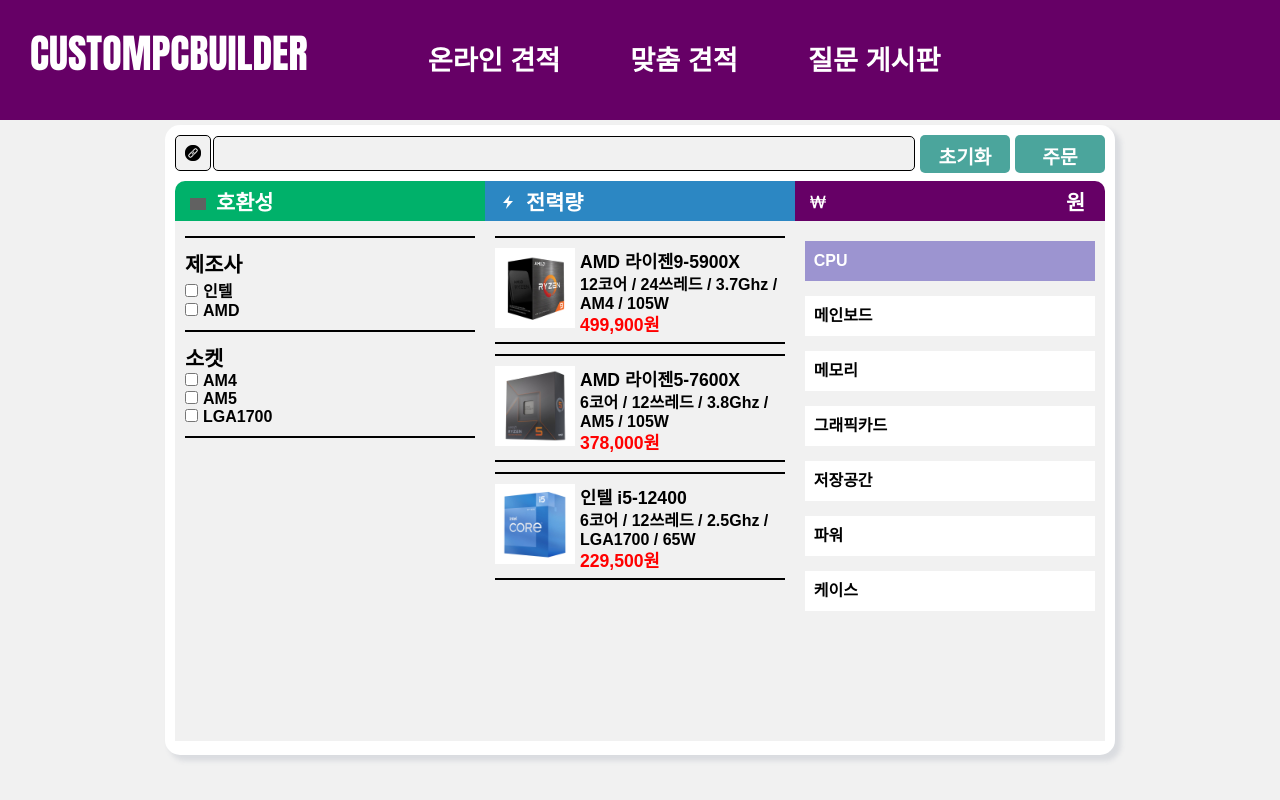
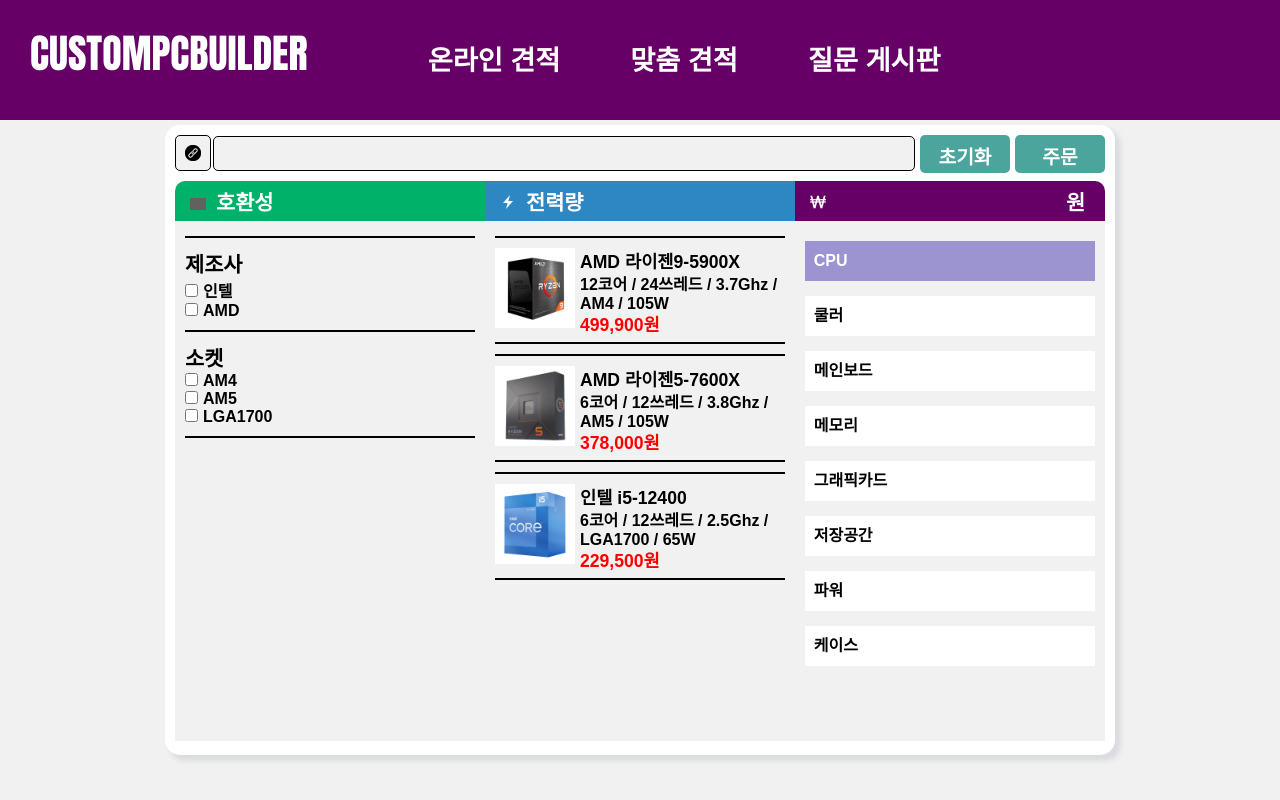
Before and after one commit to bin778/CustomPCBuilder, a React (Create React App) app in the folder frontend/: page /quote in a window 1280 px wide. Shown: the top 800 px of the page. Built offline with nearby package versions, Linux system fonts and the light colour scheme; grey boxes are pictures that could not be loaded.

Commit message:
fix quote

```diff
--- a/frontend/src/view/Quote.jsx
+++ b/frontend/src/view/Quote.jsx
@@ -83,6 +83,7 @@
           </span>
           <span className="cart-list">
             <div className="cart cart-selected">CPU</div>
+            <div className="cart">쿨러</div>
             <div className="cart">메인보드</div>
             <div className="cart">메모리</div>
             <div className="cart">그래픽카드</div>
```
